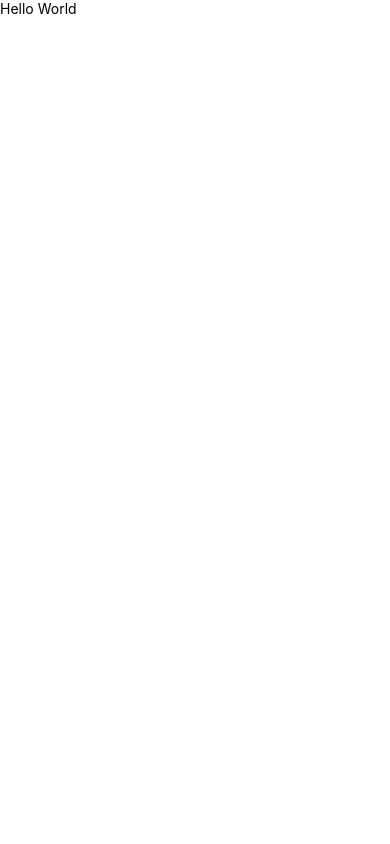
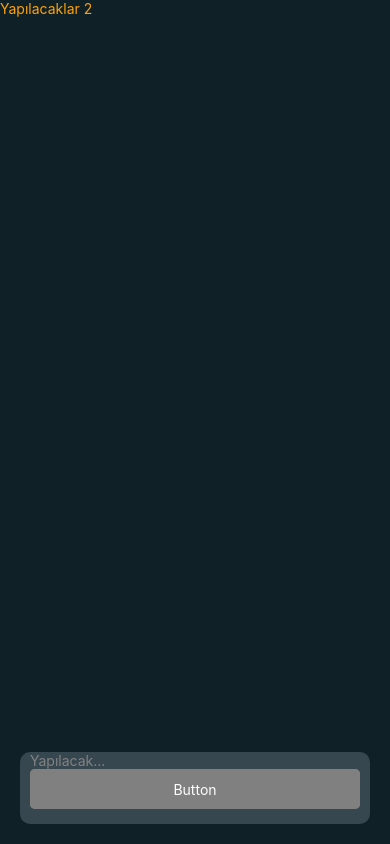
Before and after one commit to y961996/kodluyoruz-react-native, a React Native app in the folder TodoApp/: screen / in a window 390 px wide. Built offline with nearby package versions, Linux system fonts and the light colour scheme.

Commit message:
Button eklendi.

```diff
--- a/TodoApp/src/App.js
+++ b/TodoApp/src/App.js
@@ -1,14 +1,46 @@
-import React from 'react';
-import {SafeAreaView, View, Text, FlatList} from 'react-native';
+import React, {useState} from 'react';
+import {SafeAreaView, View, Text, FlatList, StyleSheet} from 'react-native';
+
+import AddItemCard from './components/AddItemCard/AddItemCard';
+import TodoItemCard from './components/TodoItemCard/TodoItemCard';
 
 const App = () => {
+  const [todoList, setTodoList] = useState([]);
+
+  const addTodoItem = () => {};
+  const renderTodo = () => {};
+
   return (
-    <SafeAreaView>
-      <View>
-        <Text>Hello World</Text>
+    <SafeAreaView style={styles.container}>
+      <View style={styles.todo_item_container}>
+        <Text style={styles.headertext}>Yapılacaklar 2</Text>
+        <FlatList
+          data={todoList}
+          keyExtractor={index => index.toString()}
+          renderItem={renderTodo}
+        />
+      </View>
+      <View style={styles.add_item_container}>
+        <AddItemCard onButtonAction={addTodoItem} />
       </View>
     </SafeAreaView>
   );
 };
 
+const styles = StyleSheet.create({
+  container: {
+    flex: 1,
+    backgroundColor: '#0f2027',
+  },
+  todo_item_container: {
+    flex: 1,
+  },
+  add_item_container: {
+    margin: 20,
+  },
+  headertext: {
+    color: '#ffa206',
+  },
+});
+
 export default App;
--- a/TodoApp/src/components/AddItemCard/AddItemCard.js
+++ b/TodoApp/src/components/AddItemCard/AddItemCard.js
@@ -0,0 +1,21 @@
+import React from 'react';
+import {View, TextInput, Button} from 'react-native';
+
+import TodoButton from '../TodoButton/TodoButton';
+
+import styles from './AddItemCard.styles';
+
+const AddItemCard = ({onButtonAction}) => {
+  return (
+    <View style={styles.container}>
+      <TextInput
+        style={styles.search_box}
+        placeholder="Yapılacak..."
+        placeholderTextColor="#828282"
+      />
+      <TodoButton />
+    </View>
+  );
+};
+
+export default AddItemCard;
--- a/TodoApp/src/components/AddItemCard/AddItemCard.styles.js
+++ b/TodoApp/src/components/AddItemCard/AddItemCard.styles.js
@@ -0,0 +1,12 @@
+import {StyleSheet} from 'react-native';
+
+export default StyleSheet.create({
+  container: {
+    backgroundColor: '#36474f',
+    padding: 10,
+    paddingTop: 0,
+    paddingBottom: 15,
+    borderRadius: 10,
+  },
+  search_box: {},
+});
--- a/TodoApp/src/components/AddItemCard/index.js
+++ b/TodoApp/src/components/AddItemCard/index.js
@@ -0,0 +1 @@
+export {default} from './AddItemCard';
--- /dev/null
+++ b/TodoApp/src/components/TodoButton/TodoButton.js
@@ -0,0 +1,16 @@
+import React from 'react';
+import {View, Text, TouchableOpacity} from 'react-native';
+
+import styles from './TodoButton.styles';
+
+const TodoButton = () => {
+  return (
+    <View style={styles.container}>
+      <TouchableOpacity style={styles.container}>
+        <Text style={styles.button_text}>Button</Text>
+      </TouchableOpacity>
+    </View>
+  );
+};
+
+export default TodoButton;
--- /dev/null
+++ b/TodoApp/src/components/TodoButton/TodoButton.styles.js
@@ -0,0 +1,14 @@
+import {StyleSheet} from 'react-native';
+
+export default StyleSheet.create({
+  container: {
+    backgroundColor: '#808080',
+    borderRadius: 5,
+    height: 40,
+    justifyContent: 'center',
+  },
+  button_text: {
+    textAlign: 'center',
+    color: '#fefefe',
+  },
+});
--- /dev/null
+++ b/TodoApp/src/components/TodoButton/index.js
@@ -0,0 +1 @@
+export {default} from './TodoButton';
--- a/TodoApp/src/components/TodoItemCard/TodoItemCard.styles.js
+++ b/TodoApp/src/components/TodoItemCard/TodoItemCard.styles.js
@@ -0,0 +1,3 @@
+import {StyleSheet} from 'react-native';
+
+export default StyleSheet.create({});
--- a/TodoApp/src/components/TodoItemCard/index.js
+++ b/TodoApp/src/components/TodoItemCard/index.js
@@ -0,0 +1 @@
+export {default} from './TodoItemCard';
```
